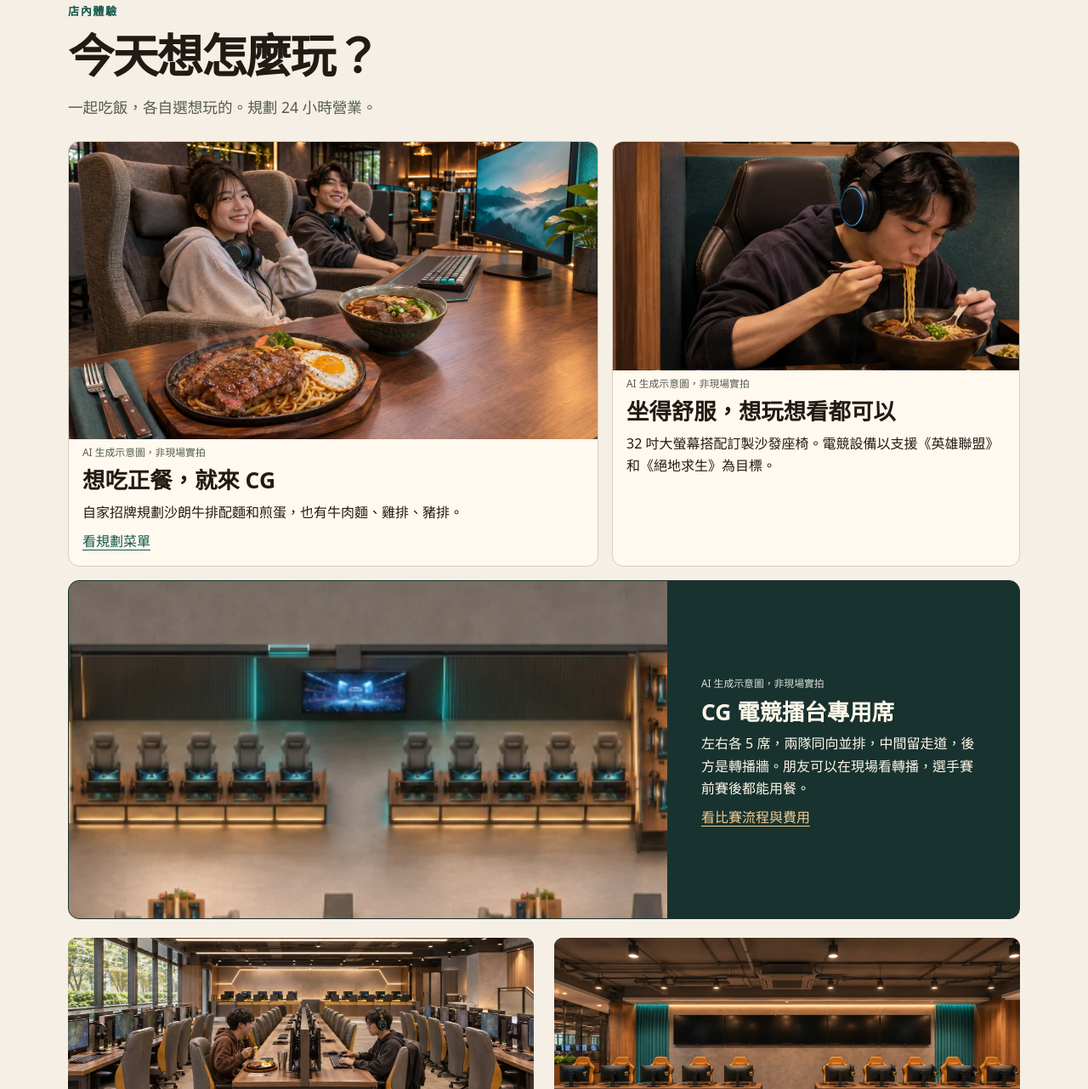
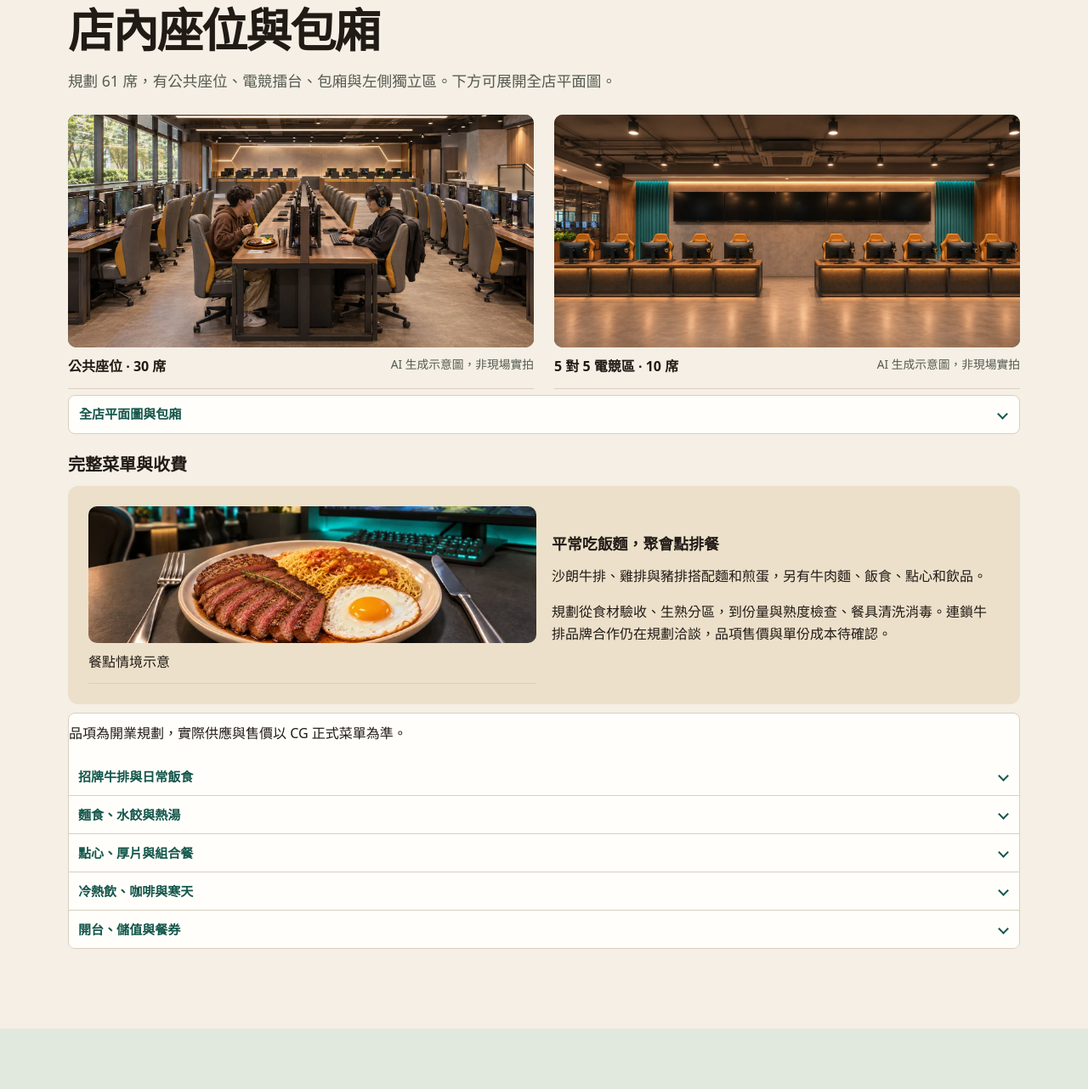
Before and after one commit to yirun0206-dev/cg-investor, a plain HTML site: page index.html in a window 1280 px wide. Shown: the part 1801-3083 px from the top of the page at 85% size. Drawn offline with Linux system fonts and the light colour scheme.

```diff
--- a/index.html
+++ b/index.html
@@ -67,32 +67,8 @@
 <div class="wrap facts"><div><strong>1,500 萬元</strong><span>首輪募資目標</span></div><div><strong>1 萬元</strong><span>每股出資</span></div><div><strong>10 萬元</strong><span>首輪每人認購上限</span></div></div>
 
 <section class="wrap section" id="space">
-<p class="eyebrow">店內體驗</p><h2>今天想怎麼玩？</h2>
-<p class="lede">一起吃飯，各自選想玩的。規劃 24 小時營業。</p>
-<div class="story-grid">
-  <article class="scene-meal">
-    <img src="assets/dining-scene.webp" loading="lazy" alt="朋友在用機座位享用排餐的企劃情境">
-    <p class="fine">AI 生成示意圖，非現場實拍</p>
-    <h3>想吃正餐，就來 CG</h3>
-    <p>自家招牌規劃沙朗牛排配麵和煎蛋，也有牛肉麵、雞排、豬排。</p>
-    <a href="#menu">看規劃菜單</a>
-  </article>
-  <article class="scene-seat">
-    <img src="assets/solo.webp" loading="lazy" alt="單人包廂用餐與用機的企劃情境">
-    <p class="fine">AI 生成示意圖，非現場實拍</p>
-    <h3>坐得舒服，想玩想看都可以</h3>
-    <p>32 吋大螢幕搭配訂製沙發座椅。電競設備以支援《英雄聯盟》和《絕地求生》為目標。</p>
-  </article>
-  <article class="scene-match">
-    <img src="assets/esports-layout.png" loading="lazy" alt="電競區俯視圖，左右各五席同向並排，中間是走道，後方是轉播牆">
-    <div class="scene-match-copy">
-      <p class="fine">AI 生成示意圖，非現場實拍</p>
-      <h3>CG 電競擂台專用席</h3>
-      <p>左右各 5 席，兩隊同向並排，中間留走道，後方是轉播牆。朋友可以在現場看轉播，選手賽前賽後都能用餐。</p>
-      <a href="#street-match">看比賽流程與費用</a>
-    </div>
-  </article>
-</div>
+<h2>店內座位與包廂</h2>
+<p class="lede">規劃 61 席，有公共座位、電競擂台、包廂與左側獨立區。下方可展開全店平面圖。</p>
 <div class="pair">
 <figure><img src="assets/public.webp" loading="lazy" alt="公共座位示意，一人吃排餐，另一人用電腦"><figcaption><strong>公共座位 · 30 席</strong><span>AI 生成示意圖，非現場實拍</span></figcaption></figure>
 <figure><img src="assets/esports.webp" loading="lazy" alt="左右兩組各五席同向並排，中間留走道，後方是轉播牆"><figcaption><strong>5 對 5 電競區 · 10 席</strong><span>AI 生成示意圖，非現場實拍</span></figcaption></figure>
```
